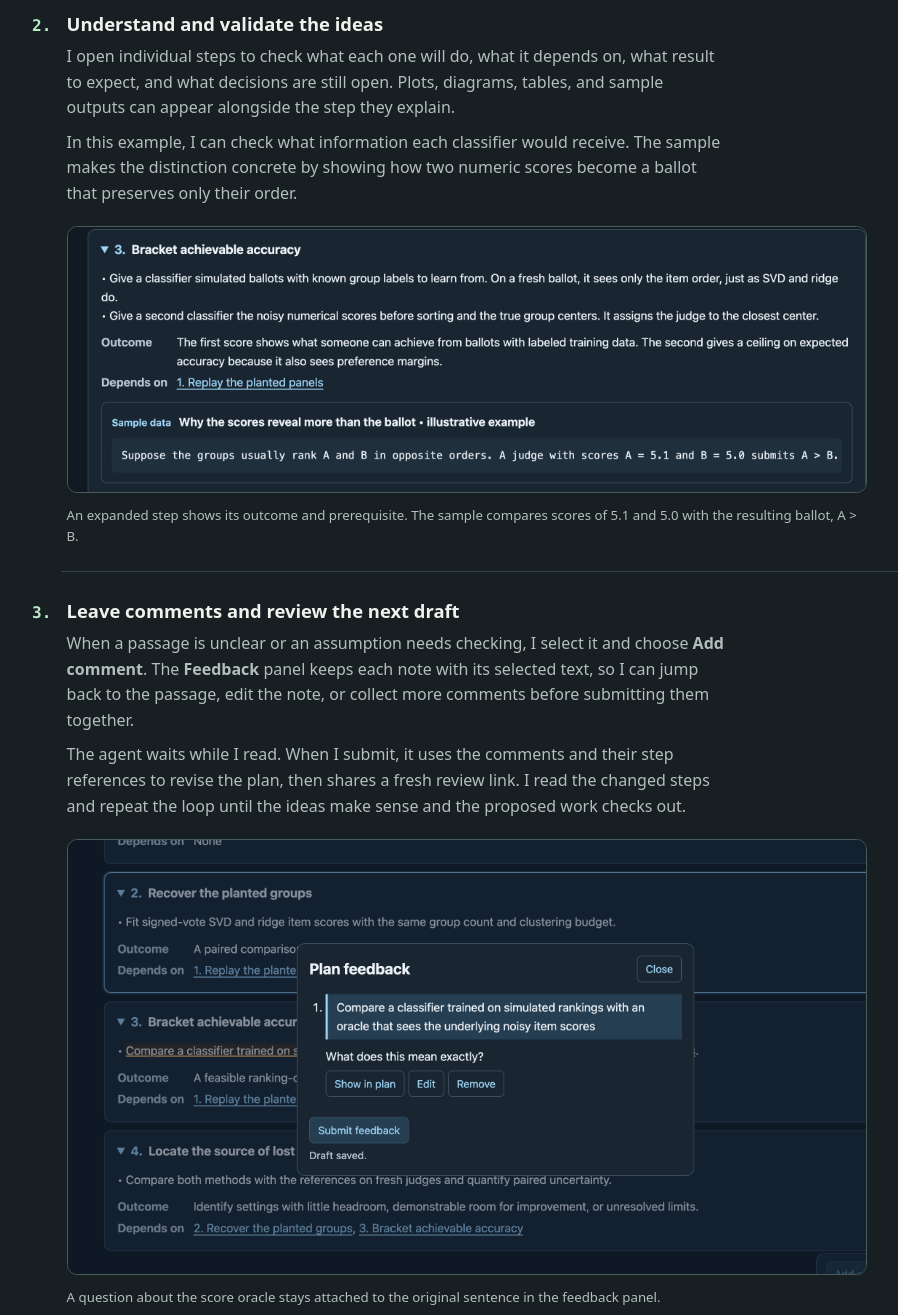
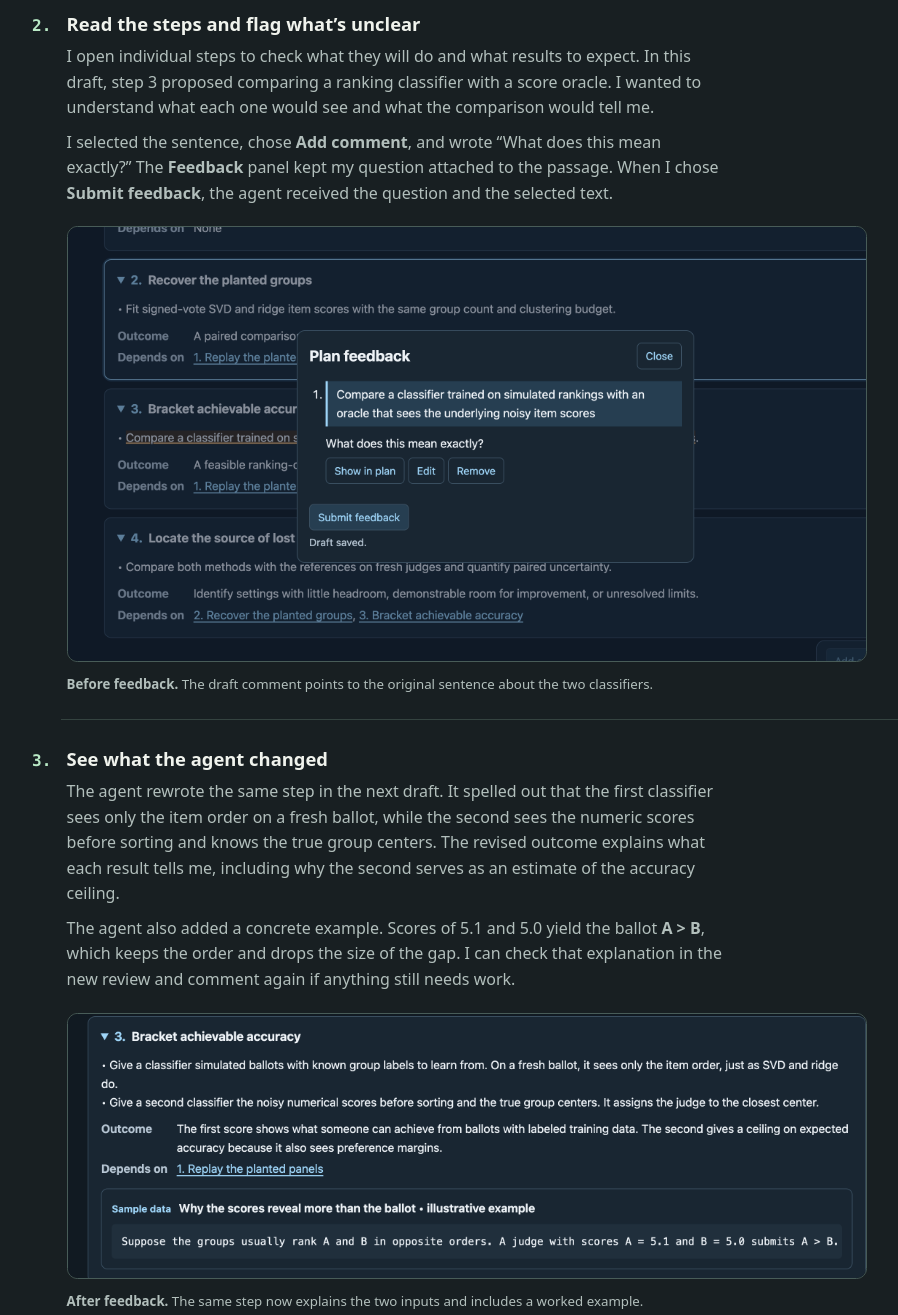
Before and after one commit to JWanderer73/Visual-Plans, a plain HTML site: page docs/index.html in a window 1280 px wide. Shown: the part 1600-2915 px from the top of the page, without its empty margins (15-913 px from the left). Drawn offline with Linux system fonts and the light colour scheme.

Commit message:
Show how browser feedback changes a plan

```diff
--- a/docs/index.html
+++ b/docs/index.html
@@ -62,28 +62,28 @@
           </li>
           <li>
             <div class="walkthrough-copy">
-              <h3>Understand and validate the ideas</h3>
-              <p>I open individual steps to check what each one will do, what it depends on, what result to expect, and what decisions are still open. Plots, diagrams, tables, and sample outputs can appear alongside the step they explain.</p>
-              <p>In this example, I can check what information each classifier would receive. The sample makes the distinction concrete by showing how two numeric scores become a ballot that preserves only their order.</p>
+              <h3>Read the steps and flag what’s unclear</h3>
+              <p>I open individual steps to check what they will do and what results to expect. In this draft, step 3 proposed comparing a ranking classifier with a score oracle. I wanted to understand what each one would see and what the comparison would tell me.</p>
+              <p>I selected the sentence, chose <strong>Add comment</strong>, and wrote “What does this mean exactly?” The <strong>Feedback</strong> panel kept my question attached to the passage. When I chose <strong>Submit feedback</strong>, the agent received the question and the selected text.</p>
             </div>
             <figure>
-              <a class="image-frame" href="assets/step-detail.png">
-                <img src="assets/step-detail.png" width="2198" height="728" alt="An expanded plan step with an outcome, a linked prerequisite, and a literal sample comparing scores with a ballot" loading="lazy">
+              <a class="image-frame" href="assets/plan-feedback.png">
+                <img src="assets/plan-feedback.png" width="2184" height="1186" alt="The original draft with the comparison selected and the saved comment asking what it means" loading="lazy">
               </a>
-              <figcaption>An expanded step shows its outcome and prerequisite. The sample compares scores of 5.1 and 5.0 with the resulting ballot, A &gt; B.</figcaption>
+              <figcaption><strong>Before feedback.</strong> The draft comment points to the original sentence about the two classifiers.</figcaption>
             </figure>
           </li>
           <li>
             <div class="walkthrough-copy">
-              <h3>Leave comments and review the next draft</h3>
-              <p>When a passage is unclear or an assumption needs checking, I select it and choose <strong>Add comment</strong>. The <strong>Feedback</strong> panel keeps each note with its selected text, so I can jump back to the passage, edit the note, or collect more comments before submitting them together.</p>
-              <p>The agent waits while I read. When I submit, it uses the comments and their step references to revise the plan, then shares a fresh review link. I read the changed steps and repeat the loop until the ideas make sense and the proposed work checks out.</p>
+              <h3>See what the agent changed</h3>
+              <p>The agent rewrote the same step in the next draft. It spelled out that the first classifier sees only the item order on a fresh ballot, while the second sees the numeric scores before sorting and knows the true group centers. The revised outcome explains what each result tells me, including why the second serves as an estimate of the accuracy ceiling.</p>
+              <p>The agent also added a concrete example. Scores of 5.1 and 5.0 yield the ballot <strong>A &gt; B</strong>, which keeps the order and drops the size of the gap. I can check that explanation in the new review and comment again if anything still needs work.</p>
             </div>
             <figure>
-              <a class="image-frame" href="assets/plan-feedback.png">
-                <img src="assets/plan-feedback.png" width="2184" height="1186" alt="The Plan feedback dialog showing a saved draft comment, its selected passage, and controls to edit or submit feedback" loading="lazy">
+              <a class="image-frame" href="assets/step-detail.png">
+                <img src="assets/step-detail.png" width="2198" height="728" alt="Revised step 3 with separate instructions for the two classifiers, a clearer outcome, and a worked ballot example" loading="lazy">
               </a>
-              <figcaption>A question about the score oracle stays attached to the original sentence in the feedback panel.</figcaption>
+              <figcaption><strong>After feedback.</strong> The same step now explains the two inputs and includes a worked example.</figcaption>
             </figure>
           </li>
           <li>
```
